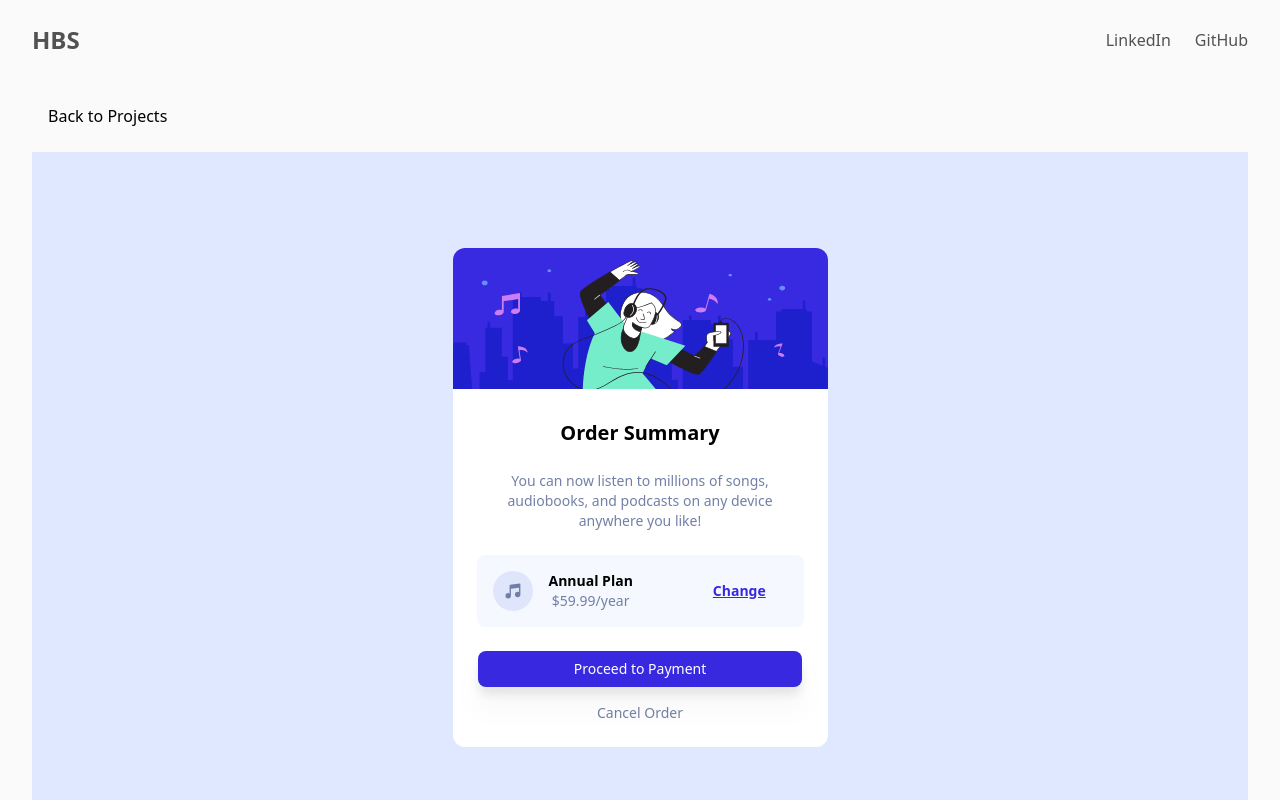
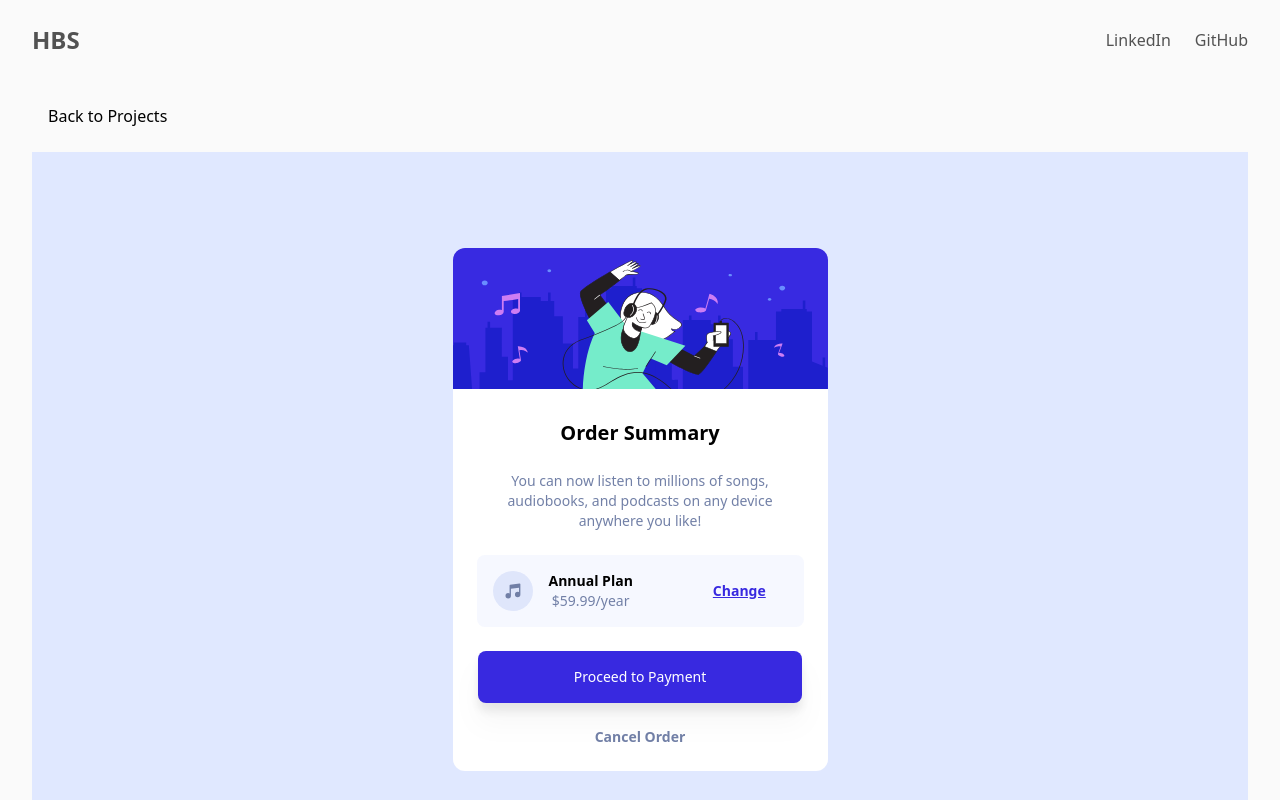
Before and after one commit to hayden-93/ui-practise, a Next.js app: page /order-summary-card in a window 1280 px wide. Shown: the top 800 px of the page. Built offline with nearby package versions, Linux system fonts and the light colour scheme.

Commit message:
refactor: change styles

```diff
--- a/pages/order-summary-card.tsx
+++ b/pages/order-summary-card.tsx
@@ -143,7 +143,7 @@ interface OrderProps {
 }
 
 export const Order = ({ children, className }: OrderProps) => {
-  const classes = clsx("text-sm space-y-4 font-medium", className);
+  const classes = clsx("text-sm space-y-6 font-medium", className);
 
   return <div className={classes}>{children}</div>;
 };
@@ -193,10 +193,10 @@ const OrderSummaryCard = () => {
                 </Button>
               </div>
               <Order>
-                <CardPayment className="hover:bg-opacity-70 hover:text-white">
+                <CardPayment className="py-4 hover:bg-opacity-70 hover:text-white">
                   Proceed to Payment
                 </CardPayment>
-                <CardCancellation className="hover:text-black">
+                <CardCancellation className="font-bold hover:text-black">
                   Cancel Order
                 </CardCancellation>
               </Order>
```
